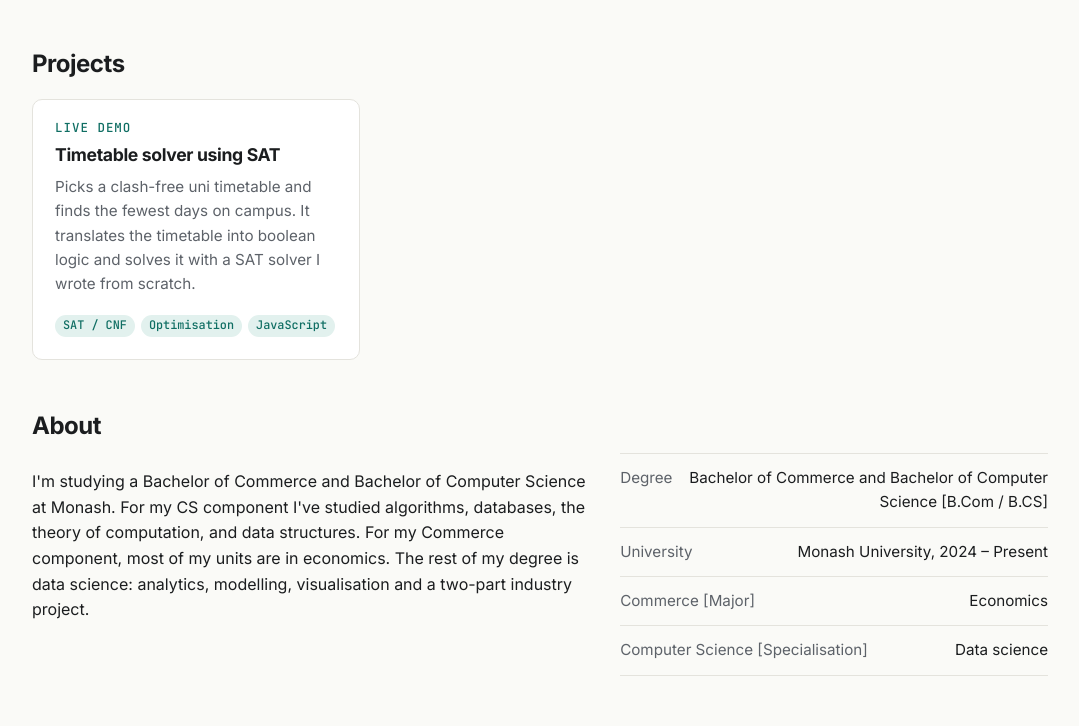
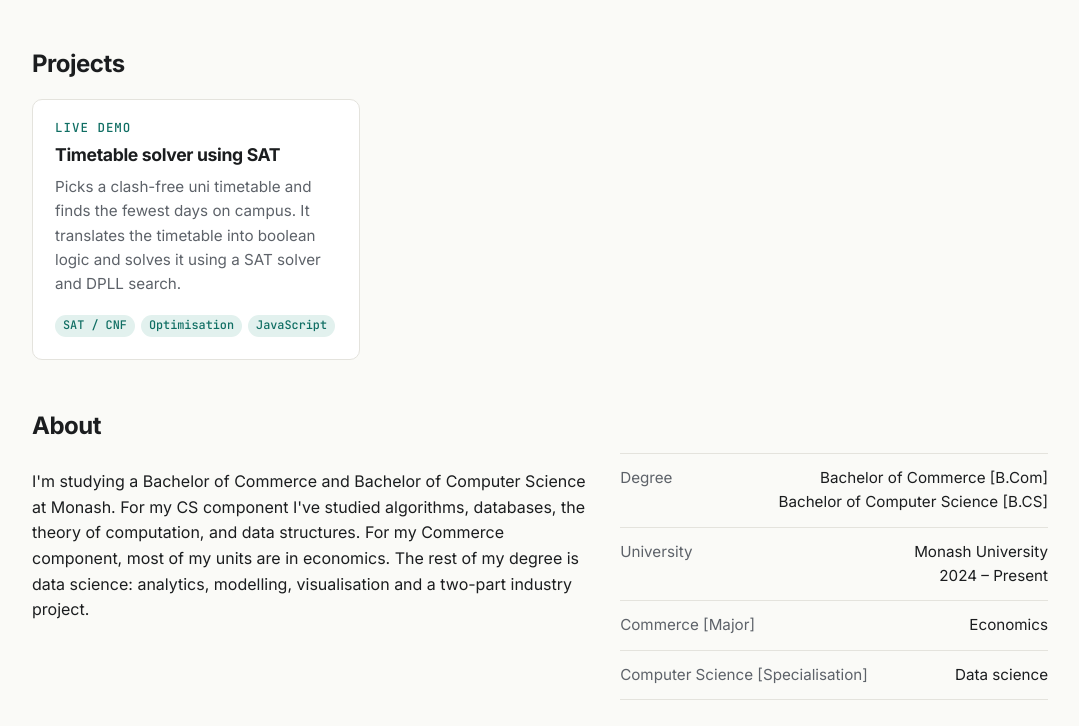
Before and after one commit to thm-phm/thm-phm.github.io, a website: page index.html in a window 1280 px wide. Shown: the part 494-1220 px from the top of the page, without its empty margins (100-1179 px from the left). Drawn offline with Linux system fonts and the light colour scheme.

Commit message:
Update index.html

```diff
--- a/index.html
+++ b/index.html
@@ -45,7 +45,7 @@
           <div class="eyebrow" style="margin:0">Live demo</div>
           <h3>Timetable solver using SAT</h3>
           <p>Picks a clash-free uni timetable and finds the fewest days on campus.
-             It translates the timetable into boolean logic and solves it with a SAT solver I wrote from scratch.</p>
+             It translates the timetable into boolean logic and solves it using a SAT solver and DPLL search.</p>
           <div class="tags"><span class="tag">SAT / CNF</span><span class="tag">Optimisation</span><span class="tag">JavaScript</span></div>
         </a>
         <!-- Add the next project card here, same structure as above. -->
@@ -64,8 +64,8 @@
              <!-- TODO: one sentence on what the job taught you that a tech/data employer would value. --></p>
         </div>
         <ul class="facts">
-          <li><span>Degree</span><span>Bachelor of Commerce and Bachelor of Computer Science [B.Com / B.CS]</span></li>
-          <li><span>University</span><span>Monash University, 2024 – Present</span></li>
+          <li><span>Degree</span><span>Bachelor of Commerce [B.Com]<br>Bachelor of Computer Science [B.CS]</span></li>
+          <li><span>University</span><span>Monash University<br>2024 – Present</span></li>
           <li><span>Commerce [Major]</span><span>Economics</span></li>
           <li><span>Computer Science [Specialisation]</span><span>Data science</span></li>
         </ul>
```
